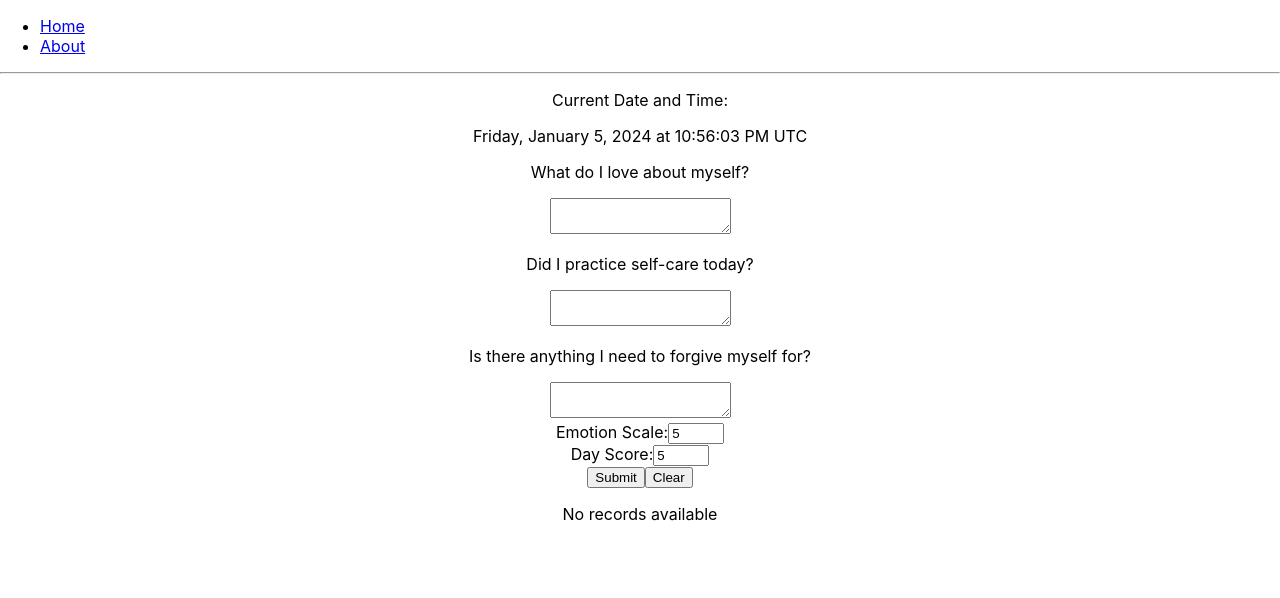
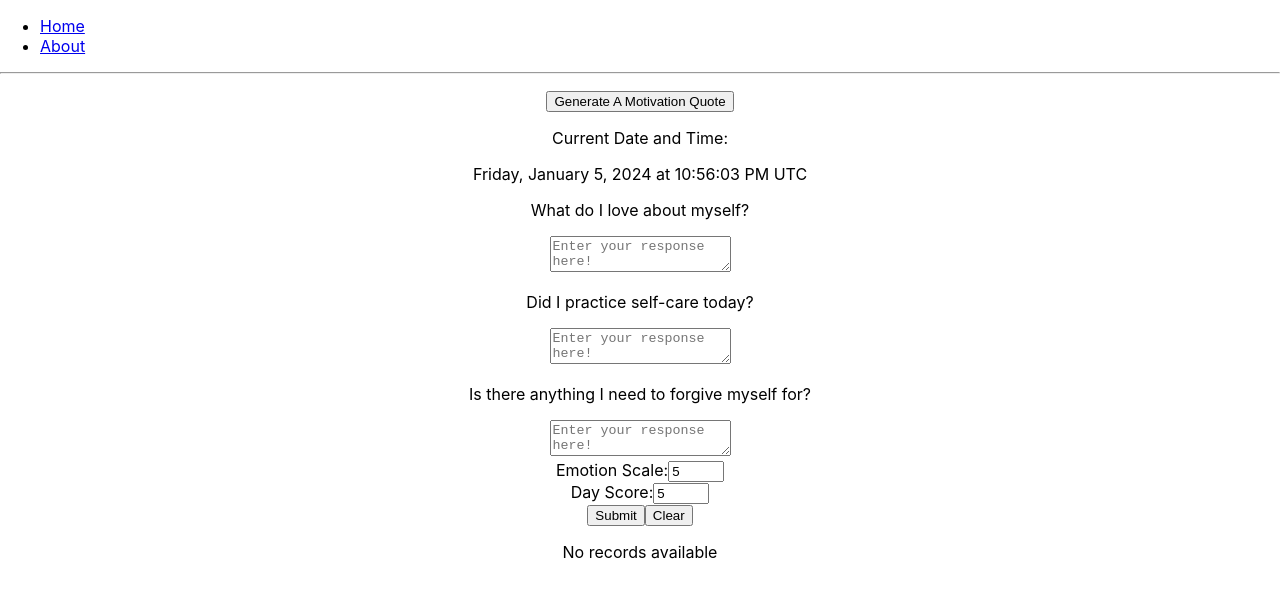
Before and after one commit to hyt152004/LNFT, a React (Create React App) app: page / in a window 1280 px wide. Shown: the top 598 px of the page. Built offline with nearby package versions, Linux system fonts and the light colour scheme.

Commit message:
used openAI API to generate quotes

```diff
--- a/src/Components/DayPage.js
+++ b/src/Components/DayPage.js
@@ -1,4 +1,4 @@
-function DayPage({ currentDayDisplay, currentDayIndex }) {
+function DayPage({ currentDayIndex }) {
   // Retrieve and parse data from localStorage
   const listOfThreeQuestions =
     JSON.parse(localStorage.getItem("listOfThreeQuestions")) || [];
--- a/src/Components/Home.js
+++ b/src/Components/Home.js
@@ -6,7 +6,7 @@ import DayButtonList from "./DayButtonList";
 
 function Home({
   setCurrentDayDisplay,
-
+  listOfDayRecords,
   setListOfDayRecords,
   setCurrentDayIndex,
   setListOfThreeQuestions,
@@ -20,17 +20,48 @@ function Home({
   const [dayScoreSelected, setDayScoreSelected] = useState(5);
   const [currentDate, setCurrentDate] = useState(new Date());
 
-  const listOfThreeQuestions =
-    JSON.parse(localStorage.getItem("listOfThreeQuestions")) || [];
+  const [quote, setQuote] = useState("");
 
-  const listOfDayRecords =
-    JSON.parse(localStorage.getItem("listOfDayRecords")) || [];
+  const API_KEY = process.env.REACT_APP_OPENAI_API_KEY;
+
+  async function callopenAIAPI() {
+    const APIBody = {
+      model: "gpt-3.5-turbo",
+      messages: [
+        {
+          role: "system",
+          content: "give me a motivation quote from a well-known celebrity",
+        },
+      ],
+      temperature: 0.7,
+      max_tokens: 64,
+      top_p: 1,
+    };
+    try {
+      await fetch("https://api.openai.com/v1/chat/completions", {
+        method: "POST",
+        headers: {
+          "Content-Type": "application/json",
+          Authorization: "Bearer " + API_KEY,
+        },
+        body: JSON.stringify(APIBody),
+      })
+        .then((data) => {
+          return data.json();
+        })
+        .then((data) => {
+          setQuote(data.choices[0].message.content);
+        });
+    } catch (e) {
+      console.log(e);
+    }
+  }
 
   // when "Submit" is pressed, listOfThreeQuestions and listOfDayRecords is updated.
   // all input options are set back to default.
   // listOfThreeQuestions and listOfDayRecords is updated for localStorage
   const handleSubmit = () => {
-    setListOfThreeQuestions(() => {
+    setListOfThreeQuestions((listOfThreeQuestions) => {
       const updatedList = [...listOfThreeQuestions, threeRandomQuestions];
       localStorage.setItem("listOfThreeQuestions", JSON.stringify(updatedList));
       return updatedList;
@@ -44,7 +75,7 @@ function Home({
       dayScoreSelected,
     };
 
-    setListOfDayRecords(() => {
+    setListOfDayRecords((listOfDayRecords) => {
       const updatedList = [...listOfDayRecords, form];
       localStorage.setItem("listOfDayRecords", JSON.stringify(updatedList));
       return updatedList;
@@ -96,6 +127,10 @@ function Home({
   return (
     <div className="App">
       <hr />
+      <div>
+        <p>{quote}</p>
+        <button onClick={callopenAIAPI}>Generate A Motivation Quote</button>
+      </div>
       <div>
         <CurrentTime currentDate={currentDate} />
       </div>
--- a/src/Components/Question.js
+++ b/src/Components/Question.js
@@ -9,6 +9,7 @@ function Question({ question, name, value, setFunction }) {
     <label>
       <p>{question}</p>
       <textarea
+        placeholder="Enter your response here!"
         name={name}
         value={value}
         onChange={(e) => {
```
Also changed, not shown: 1 other file (tests, documents, lock files or other folders).
